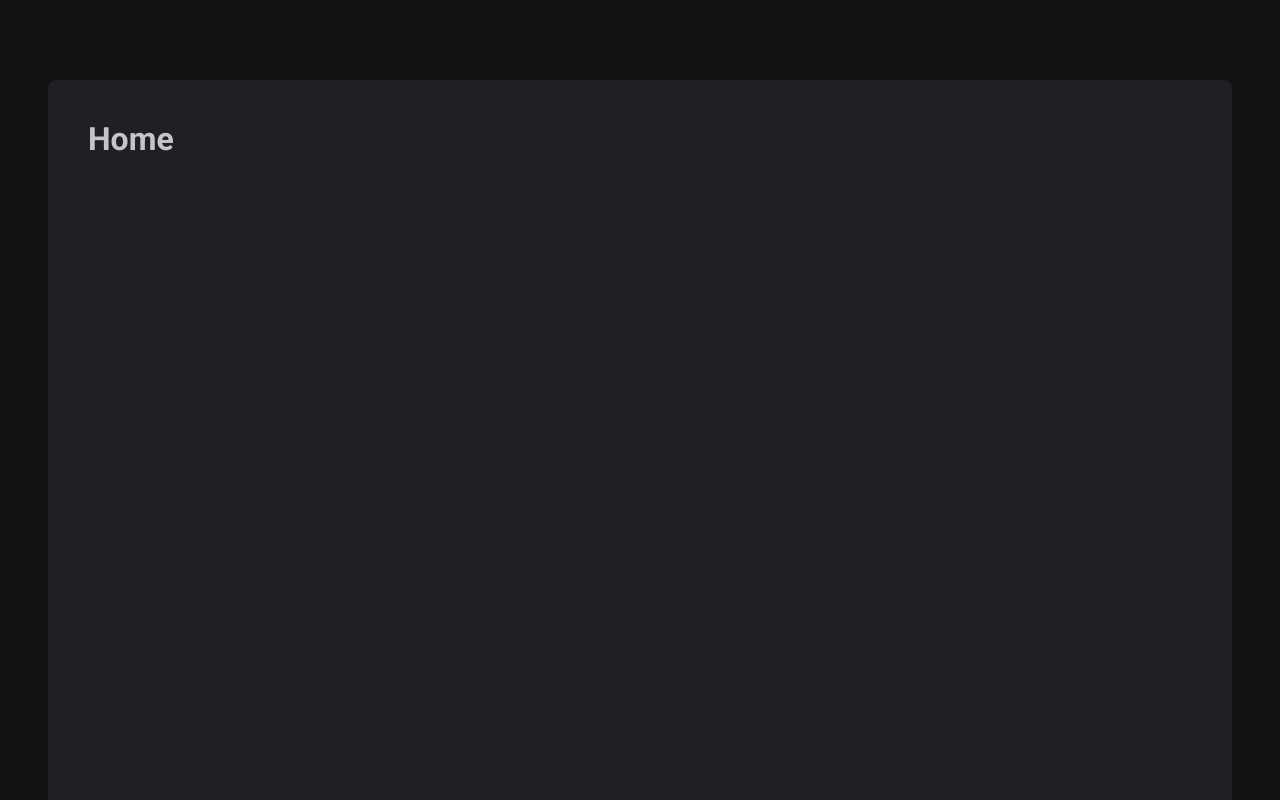
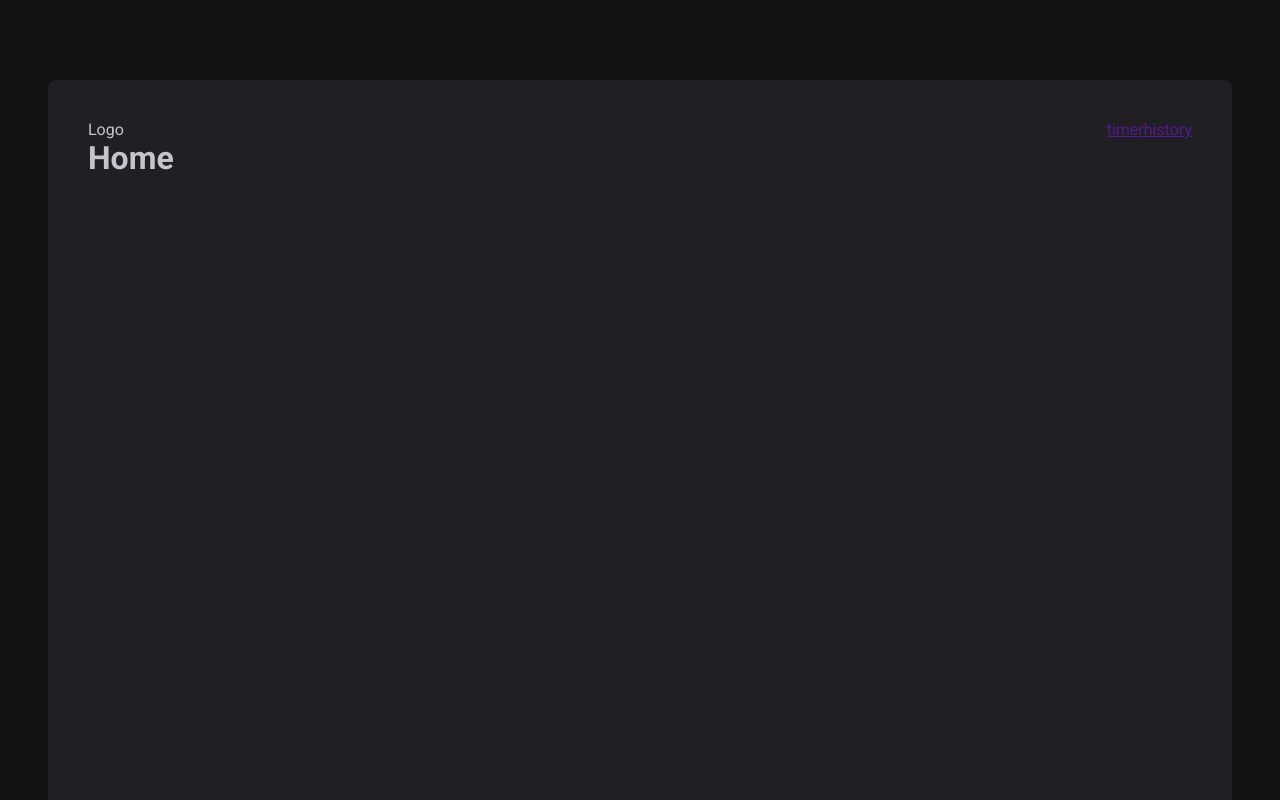
Before and after one commit to timabuntu/pomodoro, a React (Vite) app: page / in a window 1280 px wide. Shown: the top 800 px of the page. Built offline with nearby package versions, Linux system fonts and the light colour scheme.

Commit message:
feat: created component header

```diff
--- /dev/null
+++ b/src/components/Header/index.tsx
@@ -0,0 +1,13 @@
+import { HeaderContainer } from './styles'
+
+export function Header() {
+  return (
+    <HeaderContainer>
+      <span>Logo</span>
+      <nav>
+        <a href="">timer</a>
+        <a href="">history</a>
+      </nav>
+    </HeaderContainer>
+  )
+}
--- /dev/null
+++ b/src/components/Header/styles.ts
@@ -0,0 +1,7 @@
+import styled from 'styled-components'
+
+export const HeaderContainer = styled.div`
+  display: flex;
+  align-items: center;
+  justify-content: space-between;
+`
--- a/src/components/Layout/DefaultLayout/index.tsx
+++ b/src/components/Layout/DefaultLayout/index.tsx
@@ -1,9 +1,11 @@
 import { Outlet } from 'react-router-dom'
+import { Header } from '../../Header'
 import { LayoutContainer } from './style'
 
 export function DefaultLayout() {
   return (
     <LayoutContainer>
+      <Header />
       <Outlet />
     </LayoutContainer>
   )
```
